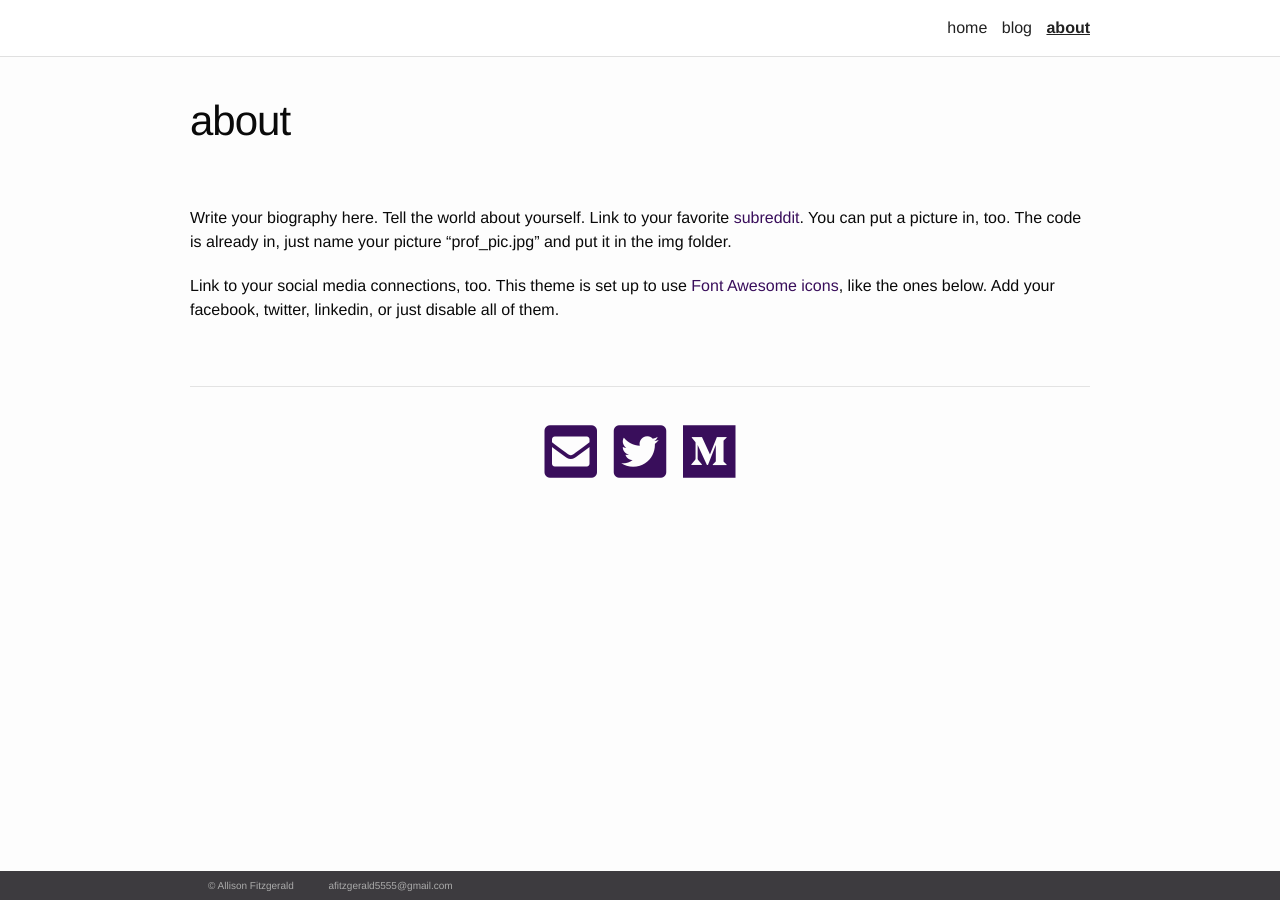
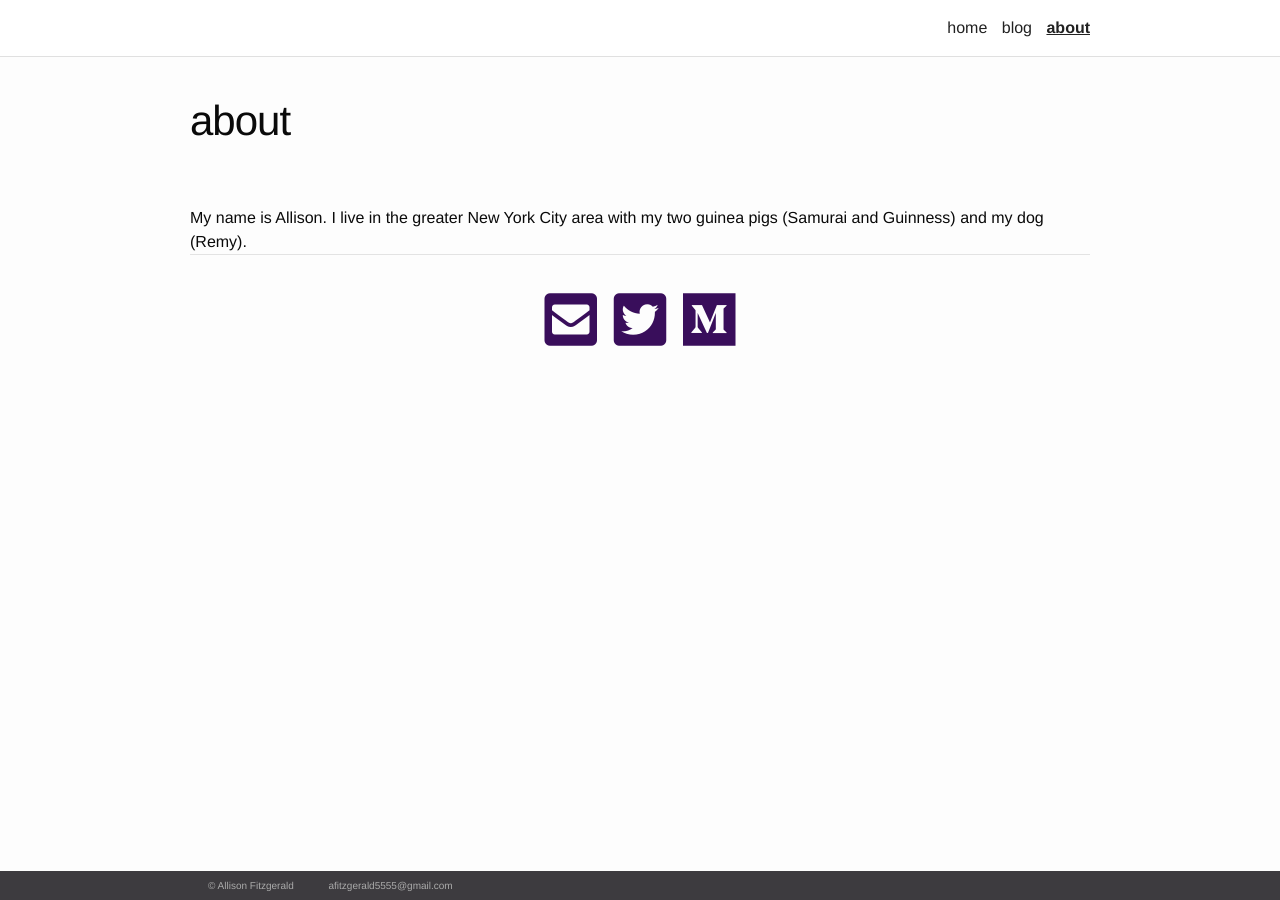
Before and after one commit to alfitz/alfitz.github.io, a Jekyll site: the page built from about.html, in a window 1280 px wide. Built offline with Jekyll 4.4.1, drawn with Linux system fonts in a browser that asks for light colours; nearby versions of some CDN libraries.

Commit message:
fix about page

```diff
--- /dev/null
+++ b/about.html
@@ -0,0 +1,16 @@
+---
+layout: page
+label: about
+title: about
+---
+<br/>
+My name is Allison. I live in the greater New York City area with my two guinea pigs (Samurai and Guinness) and my dog (Remy).
+
+<br/>
+<hr/>
+<br/>
+<span class="contacticon center">
+  <a href="mailto:afitzgerald5555@gmail.com"><i class="fas fa-envelope-square"></i></a>
+  <a href="https://twitter.com/allisonleef" target="_blank"><i class="fab fa-twitter-square"></i></a>
+   <a href="https://medium.com" target="_blank"><i class="fab fa-medium"></i></a>
+</span>
--- a/about.md
+++ /dev/null
@@ -1,19 +0,0 @@
----
-layout: page
-label: about
-title: about
----
-<br/>
-Write your biography here. Tell the world about yourself. Link to your favorite <a href="http://reddit.com" target="blank">subreddit</a>. You can put a picture in, too. The code is already in, just name your picture "prof_pic.jpg" and put it in the img folder.
-
-Link to your social media connections, too. This theme is set up to use <a href="http://fortawesome.github.io/Font-Awesome/" target="blank">Font Awesome icons</a>, like the ones below. Add your facebook, twitter, linkedin, or just disable all of them.
-
-
-<br/>
-<hr/>
-<br/>
-<span class="contacticon center">
-  <a href="mailto:afitzgerald5555@gmail.com"><i class="fas fa-envelope-square"></i></a>
-  <a href="https://twitter.com/allisonleef" target="_blank"><i class="fab fa-twitter-square"></i></a>
-   <a href="https://medium.com" target="_blank"><i class="fab fa-medium"></i></a>
-</span>
--- a/blog.html
+++ b/blog.html
@@ -5,10 +5,6 @@ label: blog
 
 <div class="header-bar">
   <h1>allison's blog</h1>
-  <h2>blah blah blog</h2>
-  <br/>
-  <hr>
-  <br/>
 </div>
 
 
```
